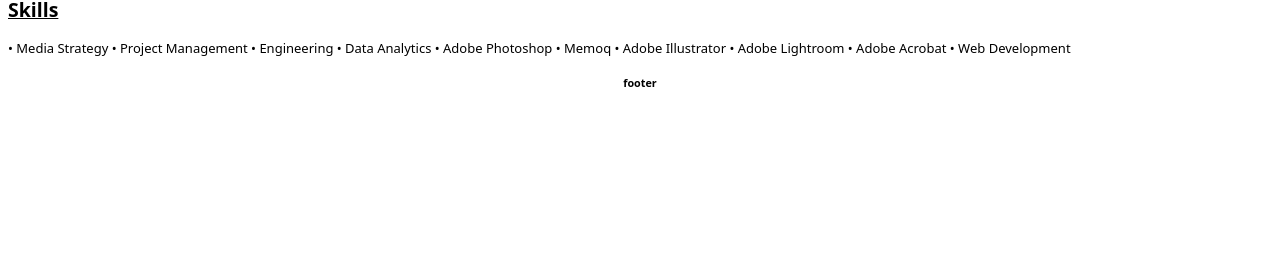
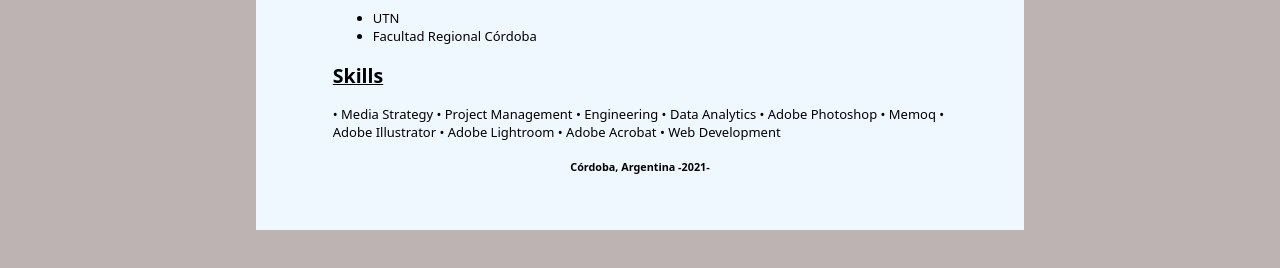
Before and after one commit to manuel-guz/DigitalHouse-course, a plain HTML site: page FRONT-END-1/CV-web/index.html in a window 1280 px wide. Shown: the part 1332-1600 px from the top of the page. Before the commit the page ends 1440 px from the top, so only its background shows below. Drawn offline with Linux system fonts and the light colour scheme.

Commit message:
Actualizacion CVWeb formating

```diff
--- a/FRONT-END-1/CV-web/CSS/Style.css
+++ b/FRONT-END-1/CV-web/CSS/Style.css
@@ -1,9 +1,15 @@
 body {
     font-family: system-ui, system-ui, sans-serif;
     font-size: 81.25%;
+    background-color: rgb(190, 179, 179);
+    margin: 3% 20%;
 }
 
+.contain {
+    background-color: aliceblue;
+    padding: 5% 10%;
 
+}
 h1, h2 {
     color: #000000 ;
 }
@@ -19,8 +25,8 @@
 }
 
 img {
-    width: 2%;
-    weight: 2%;
+    width: 3%;
+    weight: 3%;
 }
 
 h2{
--- a/FRONT-END-1/CV-web/index.html
+++ b/FRONT-END-1/CV-web/index.html
@@ -10,6 +10,7 @@
     <link rel="stylesheet" href="./CSS/Style.css">
 </head>
 <body>
+    <div class="contain">
     <header>
         <img src="" alt="">
     </header>
@@ -117,7 +118,8 @@
     </main>
 
     <footer>
-        <h5>footer</h5>
+        <h5>Córdoba, Argentina -2021-</h5>
     </footer>
+</div>
 </body>
 </html>
```
